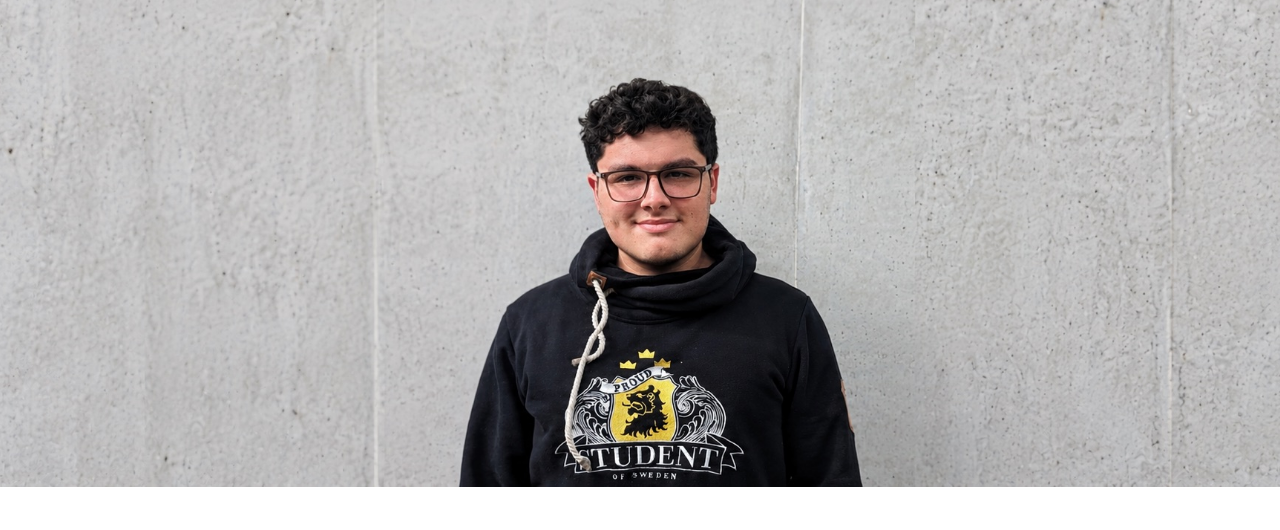
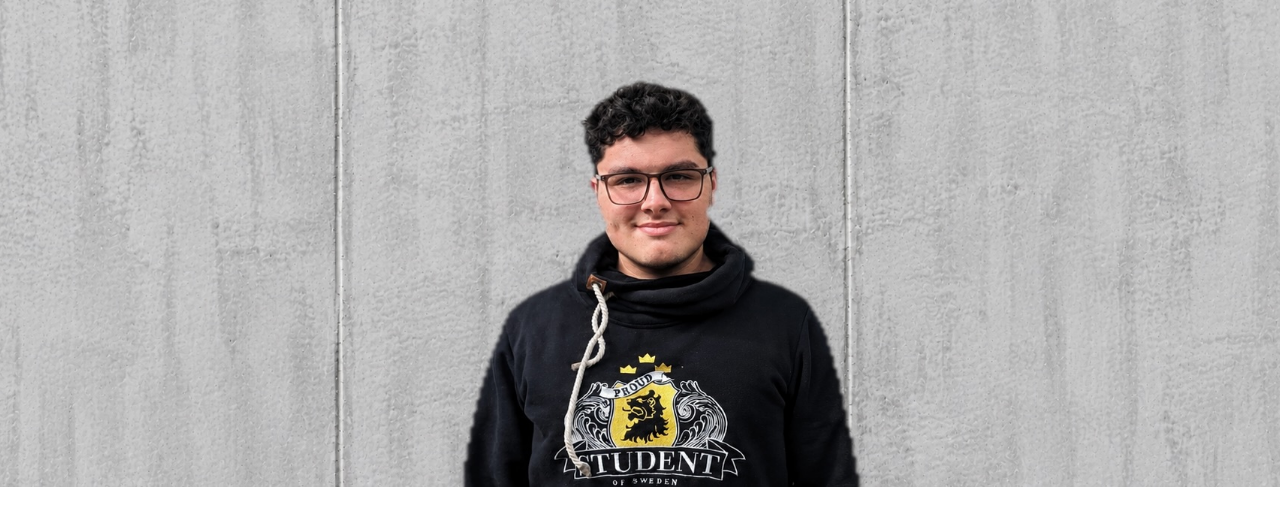
Before and after one commit to sidios1/Sidios.cl, a plain HTML site: page index.html in a window 1280 px wide. Shown: the part 51-581 px from the top of the page. Drawn offline with Linux system fonts and the light colour scheme.

Commit message:
Portada con retrato sobre textura de concreto y limpieza de fotos sin uso
Co-Authored-By: Claude Opus 5.5 <noreply@anthropic.com>

```diff
--- a/index.html
+++ b/index.html
@@ -579,7 +579,7 @@
 
     <header id="top">
       <div class="hero-band">
-        <img class="hero-photo" src="assets/pablo-wide.jpg" width="2172" height="724" alt="Retrato de Pablo Peña">
+        <img class="hero-photo" src="assets/pablo-hero.jpg" width="2172" height="716" alt="Retrato de Pablo Peña">
       </div>
       <div class="hero-intro">
         <div class="container">
```
Also changed, not shown: assets/pablo-hero.jpg (added), assets/pablo-wide.jpg (deleted), assets/pablo.jpg (deleted), 1 other file.
